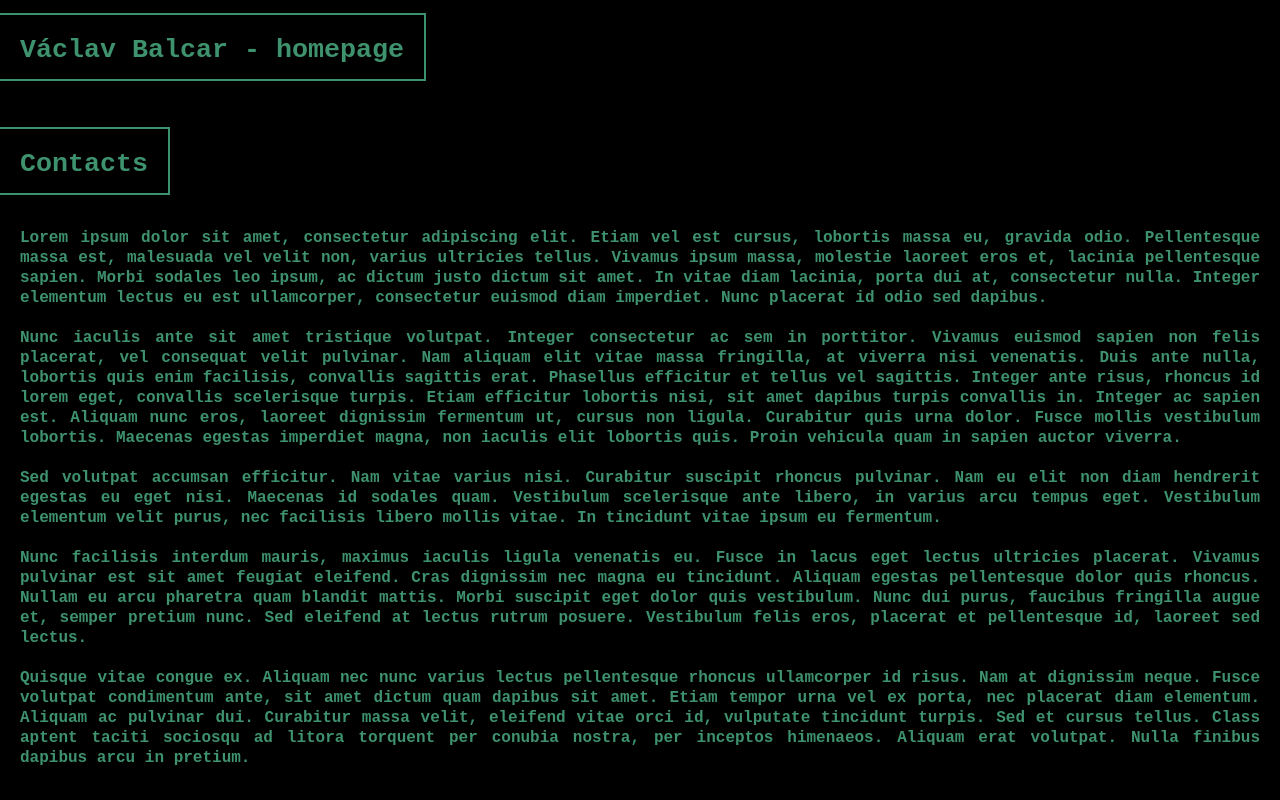
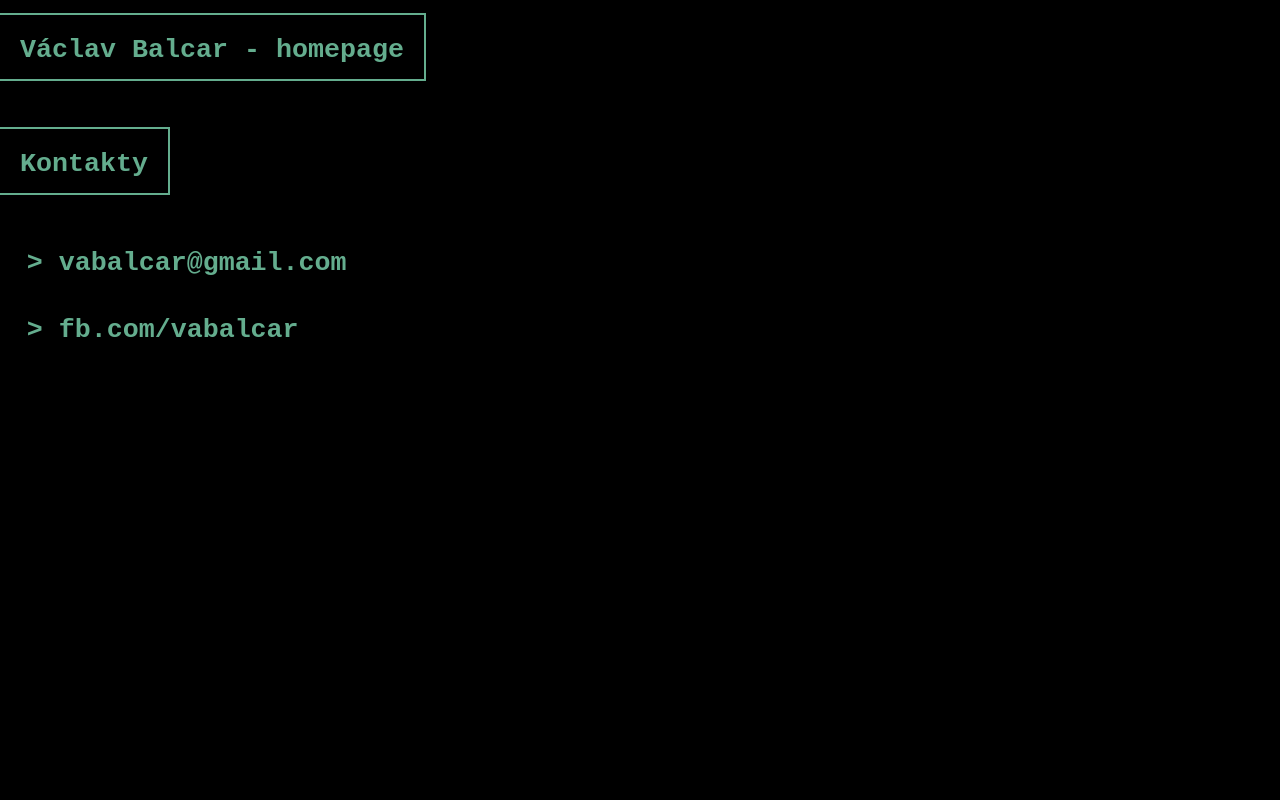
Before and after one commit to vabalcar/PersonalWebsite, a plain HTML site: page index.html in a window 1280 px wide. Drawn offline with Linux system fonts and the light colour scheme; files whose address does not match are found by name.

Commit message:
Several content changes

```diff
--- a/content/contacts.html
+++ b/content/contacts.html
@@ -1,23 +1,8 @@
 <article>
-    <h1>Contacts</h1>
+    <h1>Kontakty</h1>
 
-    <section>
-    Lorem ipsum dolor sit amet, consectetur adipiscing elit. Etiam vel est cursus, lobortis massa eu, gravida odio. Pellentesque massa est, malesuada vel velit non, varius ultricies tellus. Vivamus ipsum massa, molestie laoreet eros et, lacinia pellentesque sapien. Morbi sodales leo ipsum, ac dictum justo dictum sit amet. In vitae diam lacinia, porta dui at, consectetur nulla. Integer elementum lectus eu est ullamcorper, consectetur euismod diam imperdiet. Nunc placerat id odio sed dapibus.
-    </section>
-
-    <section>
-    Nunc iaculis ante sit amet tristique volutpat. Integer consectetur ac sem in porttitor. Vivamus euismod sapien non felis placerat, vel consequat velit pulvinar. Nam aliquam elit vitae massa fringilla, at viverra nisi venenatis. Duis ante nulla, lobortis quis enim facilisis, convallis sagittis erat. Phasellus efficitur et tellus vel sagittis. Integer ante risus, rhoncus id lorem eget, convallis scelerisque turpis. Etiam efficitur lobortis nisi, sit amet dapibus turpis convallis in. Integer ac sapien est. Aliquam nunc eros, laoreet dignissim fermentum ut, cursus non ligula. Curabitur quis urna dolor. Fusce mollis vestibulum lobortis. Maecenas egestas imperdiet magna, non iaculis elit lobortis quis. Proin vehicula quam in sapien auctor viverra.
-    </section>
-
-    <section>
-    Sed volutpat accumsan efficitur. Nam vitae varius nisi. Curabitur suscipit rhoncus pulvinar. Nam eu elit non diam hendrerit egestas eu eget nisi. Maecenas id sodales quam. Vestibulum scelerisque ante libero, in varius arcu tempus eget. Vestibulum elementum velit purus, nec facilisis libero mollis vitae. In tincidunt vitae ipsum eu fermentum.
-    </section>
-
-    <section>
-    Nunc facilisis interdum mauris, maximus iaculis ligula venenatis eu. Fusce in lacus eget lectus ultricies placerat. Vivamus pulvinar est sit amet feugiat eleifend. Cras dignissim nec magna eu tincidunt. Aliquam egestas pellentesque dolor quis rhoncus. Nullam eu arcu pharetra quam blandit mattis. Morbi suscipit eget dolor quis vestibulum. Nunc dui purus, faucibus fringilla augue et, semper pretium nunc. Sed eleifend at lectus rutrum posuere. Vestibulum felis eros, placerat et pellentesque id, laoreet sed lectus.
-    </section>
-
-    <section>
-    Quisque vitae congue ex. Aliquam nec nunc varius lectus pellentesque rhoncus ullamcorper id risus. Nam at dignissim neque. Fusce volutpat condimentum ante, sit amet dictum quam dapibus sit amet. Etiam tempor urna vel ex porta, nec placerat diam elementum. Aliquam ac pulvinar dui. Curabitur massa velit, eleifend vitae orci id, vulputate tincidunt turpis. Sed et cursus tellus. Class aptent taciti sociosqu ad litora torquent per conubia nostra, per inceptos himenaeos. Aliquam erat volutpat. Nulla finibus dapibus arcu in pretium.
-    </section>
+    <ul>
+        <li><span> > <a href="mailto:vabalcar@gmail.com">vabalcar@gmail.com</a></span></li>
+        <li><span> > <a href="https://fb.com/vabalcar">fb.com/vabalcar</a></span></li>
+    </ul>
 </article>
--- a/styles/main.css
+++ b/styles/main.css
@@ -1,5 +1,5 @@
 html {
-    --fg-color: #3E926E;
+    --fg-color: #64AD8E;
     --bg-color: black;
 }
 
@@ -10,6 +10,14 @@ body {
     color: var(--fg-color);
     font-family: 'Courier New', Courier, monospace;
     font-weight: bold;
+}
+
+a {
+    color: var(--fg-color);
+}
+
+li a {
+    text-decoration: none;
 }
 
 h1 {
@@ -33,15 +41,19 @@ p {
 }
 
 article section {
-    size: 12pt;
+    font-size: 14pt;
     padding-left: 15pt;
     padding-right: 15pt;
-    line-height: 15pt;
-    margin-top: 15pt;
+    line-height: 17pt;
+    margin-top: 17pt;
     text-align: justify;
 }
 
-#menu {
+article section + h1 {
+    margin-top: 30pt;
+}
+
+ul {
     list-style-type: none;
     padding: 0;
     margin-left: 0;
@@ -50,20 +62,24 @@ article section {
     margin-bottom: 15pt;
 }
 
-#menu li {
+ul li {
     width: 100%;
     height: 50pt;
 }
 
-#menu li span {
+ul li span {
     display: inline-block;
     font-size: 20pt;
     transform: translate(20pt, 15pt);
 }
 
-#menu li:hover {
+ul li:hover {
     background: var(--fg-color);
     color: var(--bg-color);
     transition: all linear 50ms;
     cursor: pointer;
 }
+
+ul li:hover a {
+    color: var(--bg-color);
+}
```
